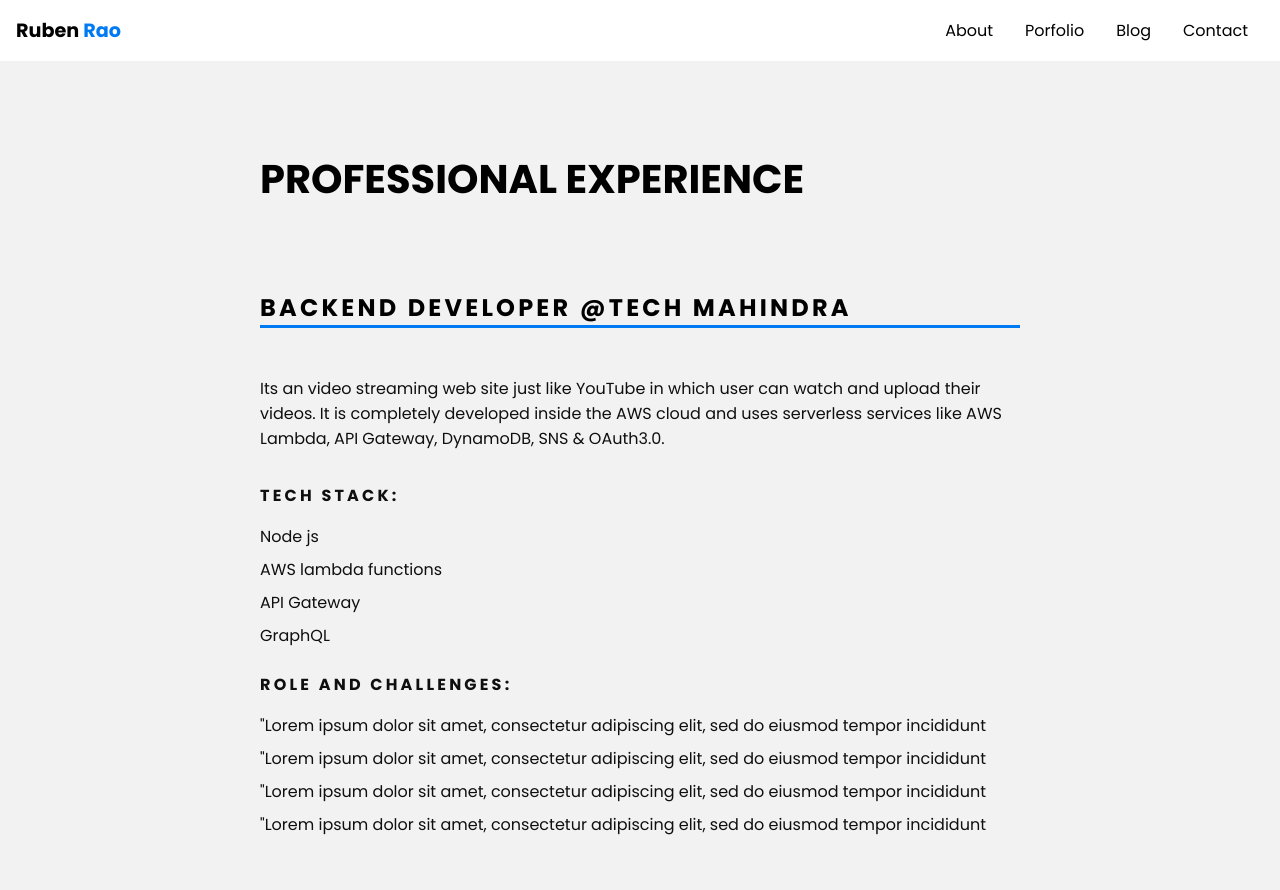
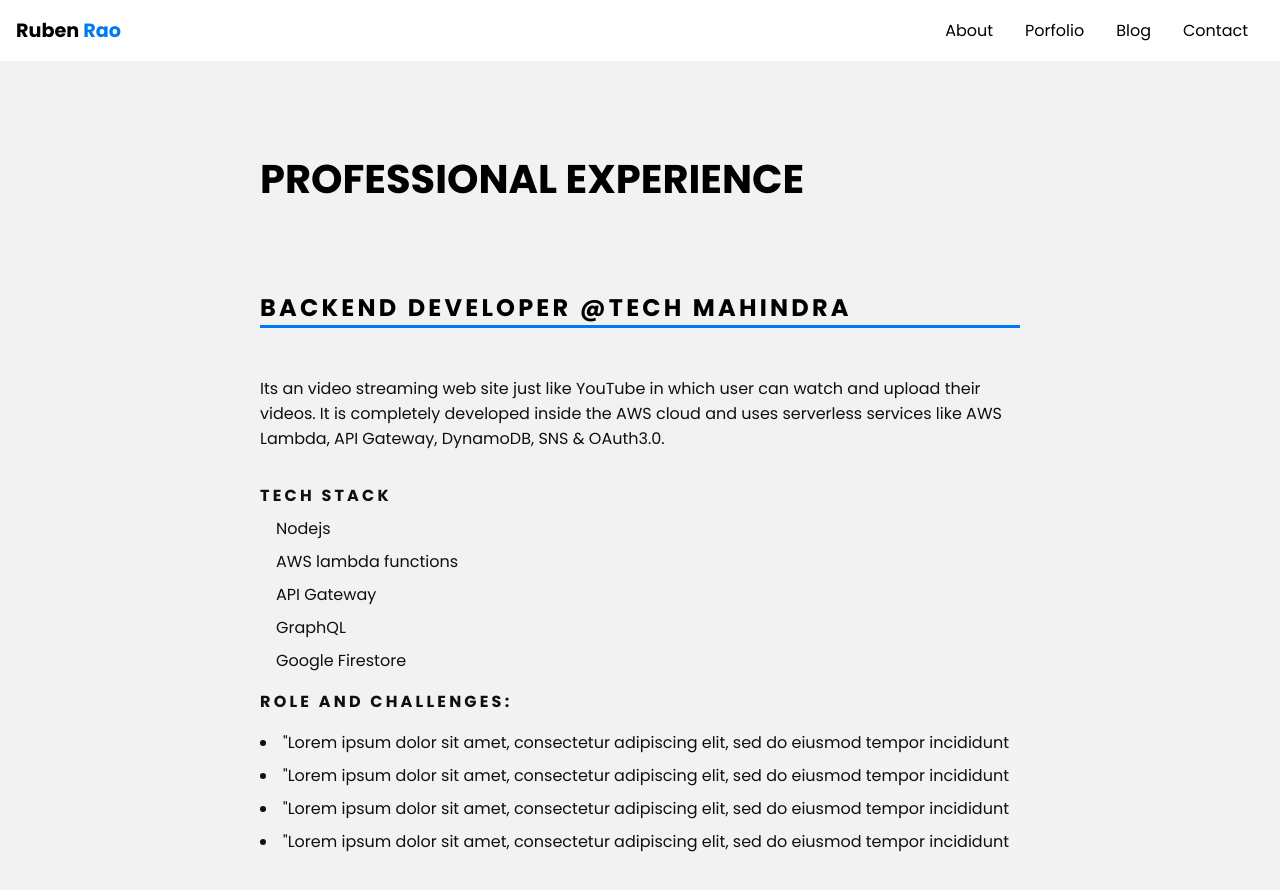
Before and after one commit to pmrubenrao/Portfolio-Website, a Vue app: page /portfolio in a window 1280 px wide. Shown: the top 890 px of the page. Built offline with nearby package versions, Linux system fonts and the light colour scheme.

Commit message:
changed the NavigationMenu component to work with the vue router

```diff
--- a/persistentData/skill_details.js
+++ b/persistentData/skill_details.js
@@ -14,4 +14,12 @@ export const backendData = [
 
 export const learningData = ['Block Chain / Crypto Currency', 'Python3'];
 
+export const techStackData = [
+  'Nodejs',
+  'AWS lambda functions',
+  'API Gateway',
+  'GraphQL',
+  'Google Firestore',
+];
+
 // export default  frontendData, backendData };
--- a/src/components/NavigationMenu.vue
+++ b/src/components/NavigationMenu.vue
@@ -57,6 +57,7 @@ body {
 
 nav.menu-btn {
   display: block;
+  transition: 0.3s;
 }
 
 nav {
@@ -73,6 +74,7 @@ nav {
   ul.primary-nav {
     margin-top: 5em;
     list-style-type: none;
+    transition: 0.5s;
   }
 
   li {
@@ -83,6 +85,7 @@ nav {
       padding: 0.5em;
       font-size: 1.3em;
       text-align: right;
+      transition: 0.3s;
       &:hover {
         font-weight: bold;
       }
--- a/src/components/TheBlogPost.vue
+++ b/src/components/TheBlogPost.vue
@@ -33,6 +33,7 @@ export default {
   a {
     padding: 0 0 1em 0;
     font-size: 1.17em;
+    color: rgb(65, 62, 62);
     font-weight: bold;
     cursor: pointer;
     text-decoration: underline;
--- a/src/components/TheList.vue
+++ b/src/components/TheList.vue
@@ -9,6 +9,7 @@ import {
   frontendData,
   backendData,
   learningData,
+  techStackData,
 } from '../../persistentData/skill_details.js';
 export default {
   props: ['skillsData'],
@@ -18,6 +19,7 @@ export default {
       backendSkill: frontendData,
       frontendSkill: backendData,
       currentLearning: learningData,
+      techStack: techStackData,
     };
   },
   mounted() {
@@ -25,8 +27,10 @@ export default {
       this.selector = this.backendSkill;
     } else if (this.skillsData === 'frontendstack') {
       this.selector = this.frontendSkill;
+    } else if (this.skillsData === 'learning') {
+      this.selector = this.currentLearning;
     } else {
-      this.selector = this.currentLearning;
+      this.selector = this.techStack;
     }
   },
 };
@@ -38,6 +42,7 @@ export default {
   align-items: center;
   flex: 0 0 45%;
   margin-bottom: 0.5rem;
+  padding-left: 1rem;
   justify-content: space-between;
 }
 </style>
--- a/src/components/ThePortfolio.vue
+++ b/src/components/ThePortfolio.vue
@@ -20,15 +20,9 @@
           DynamoDB, SNS & OAuth3.0.
         </div>
       </div>
-      <div class="tech-stack">
-        <div class="container">
-          <div class="tech-stack-header">Tech Stack:</div>
-          <li class="tech-stack-list ">Node js</li>
-          <li class="tech-stack-list ">AWS lambda functions</li>
-          <li class="tech-stack-list ">API Gateway</li>
-          <li class="tech-stack-list ">GraphQL</li>
-        </div>
-      </div>
+      <the-sub-header sub-header-data="TECH STACK"></the-sub-header>
+      <the-list skills-data="techStackData"></the-list>
+
       <div class="pf-roles-header">Role and challenges:</div>
       <li class="tech-stack-list ">
         "Lorem ipsum dolor sit amet, consectetur adipiscing elit, sed do eiusmod
@@ -50,6 +44,14 @@
   </section>
 </template>
 
+<script>
+import TheSubHeader from './TheSubHeader.vue';
+import TheList from './TheList.vue';
+export default {
+  components: { TheSubHeader, TheList },
+};
+</script>
+
 <style lang="scss" scoped>
 section {
   /* margin: 0 1rem 0 1rem; */
@@ -57,7 +59,7 @@ section {
   padding: 1em 2em;
   max-width: 47.5em;
   margin: 0 auto 0 auto;
-  list-style-type: none;
+  // list-style-type: none;
 }
 
 .header-layout {
--- a/src/components/TheSubHeader.vue
+++ b/src/components/TheSubHeader.vue
@@ -18,5 +18,6 @@ export default {
   width: 100%;
   margin: 1rem 0;
   letter-spacing: 0.2rem;
+  list-style-type: none;
 }
 </style>
```
